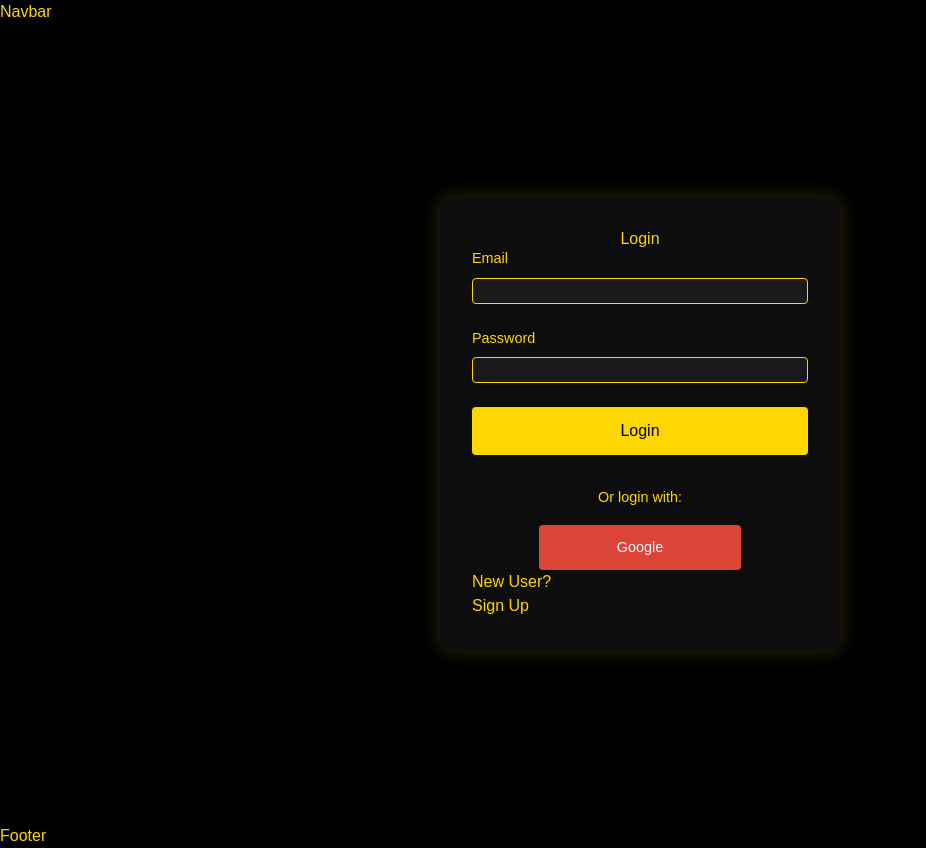
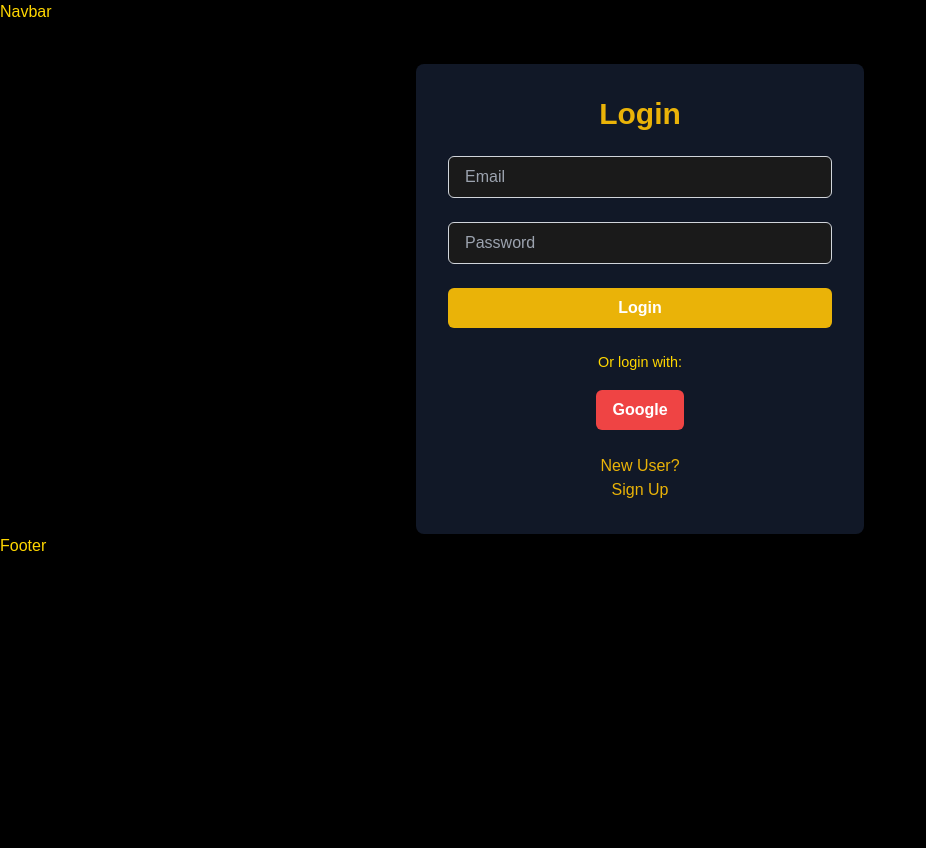
Before and after one commit to murtazanarwar/RobotixClub2024, a React (Vite) app in the folder client/: page /log-in in a window 1280 px wide. Shown: the whole page, without its empty margins (0-926 px from the left). After the commit the page ends 800 px from the top, so only its background shows below. Built offline with nearby package versions, Linux system fonts and the light colour scheme; a web font is replaced by a local one.

Commit message:
signup login update

```diff
--- a/client/src/pages/Login.jsx
+++ b/client/src/pages/Login.jsx
@@ -2,8 +2,7 @@ import React, { useState } from 'react';
 import { useNavigate } from 'react-router-dom';
 import { login } from '../api/authApi';
 import { Link } from 'react-router-dom';
-import "../styles/Login.css"
-
+import '../styles/Login.css'
 const Login = () => {
   const [email, setEmail] = useState('');
   const [password, setPassword] = useState('');
@@ -35,49 +34,61 @@ const Login = () => {
 
   return (
     <>
-      <div className="login-container">
-      <form className="login-form" onSubmit={handleLogin}>
-        <h2 className="animate-fade-in">Login</h2>
-        {error && <p style={{ color: 'red' }}>{error}</p>}
-        {success && <p style={{ color: 'green' }}>{success}</p>}
-        <div className="form-group animate-slide-up">
-          <label htmlFor="email">Email</label>
+      <div className="login-form max-w-md mx-auto bg-gray-900 p-8 mt-10 rounded-lg shadow-lg">
+        <h2 className="text-3xl font-semibold text-center text-yellow-500 mb-6">Login</h2>
+        <form onSubmit={handleLogin} className="space-y-6">
+          <div>
             <input
               type="email"
-            id="email"
               value={email}
               onChange={(e) => setEmail(e.target.value)}
+              placeholder="Email"
               required
+              className="w-full px-4 py-2 border border-gray-300 rounded-md focus:outline-none focus:border-yellow-500"
             />
           </div>
-        <div className="form-group animate-slide-up" style={{animationDelay: '0.1s'}}>
-          <label htmlFor="password">Password</label>
+          <div>
             <input
               type="password"
-            id="password"
               value={password}
               onChange={(e) => setPassword(e.target.value)}
+              placeholder="Password"
               required
+              className="w-full px-4 py-2 border border-gray-300 rounded-md focus:outline-none focus:border-yellow-500"
             />
           </div>
-        <button type="submit" className="login-button animate-slide-up" style={{animationDelay: '0.2s'}}>
+          <button
+            type="submit"
+            className="w-full bg-yellow-500 text-white font-semibold py-2 rounded-md hover:bg-yellow-600 transition duration-300 transform-gpu animate-slide-up"
+            style={{ animationDelay: '0.2s' }}
+          >
             Login
           </button>
-        {/* <div className="form-footer animate-fade-in" style={{animationDelay: '0.3s'}}>
-          <a href="/forgot-password" className="forgot-password">Forgot Password?</a>
+
+          {/* Forgot Password */}
+          {/* <div className="form-footer text-center animate-fade-in" style={{ animationDelay: '0.3s' }}>
+            <a href="/forgot-password" className="text-yellow-500 hover:underline">Forgot Password?</a>
           </div> */}
-        <div className="social-login animate-fade-in" style={{animationDelay: '0.4s'}}>
-          <p>Or login with:</p>
-          <div className="social-buttons">
-            <button className="social-button google">Google</button>
+          <div
+            className="social-login text-center animate-fade-in mt-6"
+            style={{ animationDelay: '0.4s' }}
+          >
+            <p className="text-gray-600">Or login with:</p>
+            <div className="social-buttons mt-4">
+              <button
+                className="bg-red-500 text-white font-semibold py-2 px-4 rounded-md hover:bg-red-600 transition duration-300"
+              >
+                Google
+              </button>
             </div>
           </div>
-        <div>
-          New User? <Link to="/">Sign Up</Link>
+          <div className="text-center mt-6">
+            <p className="text-yellow-500">
+              New User? <Link to="/sign-up" className="text-yellow-500 hover:underline">Sign Up</Link>
+            </p>
           </div>
         </form>
       </div>
-
     </>
   );
 };
--- a/client/src/pages/SignUp.jsx
+++ b/client/src/pages/SignUp.jsx
@@ -2,7 +2,6 @@ import React, { useState } from 'react';
 import { useNavigate } from 'react-router-dom';
 import { signup } from '../api/authApi';
 import { Link } from 'react-router-dom';
-import "../styles/SignUp.css"
 
 export default function Signup() {
   const [username, setUsername] = useState('');
@@ -40,39 +39,58 @@ export default function Signup() {
   };
 
   return (
-    <div className='signup'>
-      <h2>Signup</h2>
-      {/* {error && <p style={{ color: 'red' }}>{error}</p>}
-      {success && <p style={{ color: 'green' }}>{success}</p>} */}
-      <form onSubmit={handleSignup}>
+    <div className="max-w-md mx-auto bg-gray-900 p-8 mt-10 rounded-lg shadow-lg">
+    <h2 className="text-3xl font-semibold text-center text-yellow-500 mb-6">Sign Up</h2>
+
+    {/* Display error and success messages */}
+    {/* {error && <p className="text-red-500 text-center">{error}</p>}
+    {success && <p className="text-green-500 text-center">{success}</p>} */}
+
+    <form onSubmit={handleSignup} className="space-y-6">
       <input
         type="text"
         value={username}
         onChange={(e) => setUsername(e.target.value)}
         placeholder="Name"
+        className="w-full px-4 py-2 border border-gray-300 rounded-md focus:outline-none focus:border-yellow-500"
       />
+
       <input
         type="email"
         value={email}
         onChange={(e) => setEmail(e.target.value)}
         placeholder="Email"
+        className="w-full px-4 py-2 border border-gray-300 rounded-md focus:outline-none focus:border-yellow-500"
       />
+
       <input
         type="password"
         value={password}
         onChange={(e) => setPassword(e.target.value)}
         placeholder="Password"
+        className="w-full px-4 py-2 border border-gray-300 rounded-md focus:outline-none focus:border-yellow-500"
       />
+
       <input
         type="password"
         value={confirmPassword}
         onChange={(e) => setConfirmPassword(e.target.value)}
         placeholder="Confirm Password"
+        className="w-full px-4 py-2 border border-gray-300 rounded-md focus:outline-none focus:border-yellow-500"
       />
-        <button type="submit">Signup</button>
+
+      <button
+        type="submit"
+        className="w-full bg-yellow-500 text-white font-semibold py-2 rounded-md hover:bg-yellow-600 transition duration-300"
+      >
+        Sign Up
+      </button>
     </form>
-      <div>
-        Already have an account? <Link to="/login">Log in</Link>
+
+    <div className="mt-6 text-center">
+      <p className="text-yellow">
+        Already have an account? <Link to="/log-in" className="text-yellow-500 hover:underline">Log in</Link>
+      </p>
     </div>
   </div>
   );
```
Lines whose indentation alone changed are shown as unchanged.
